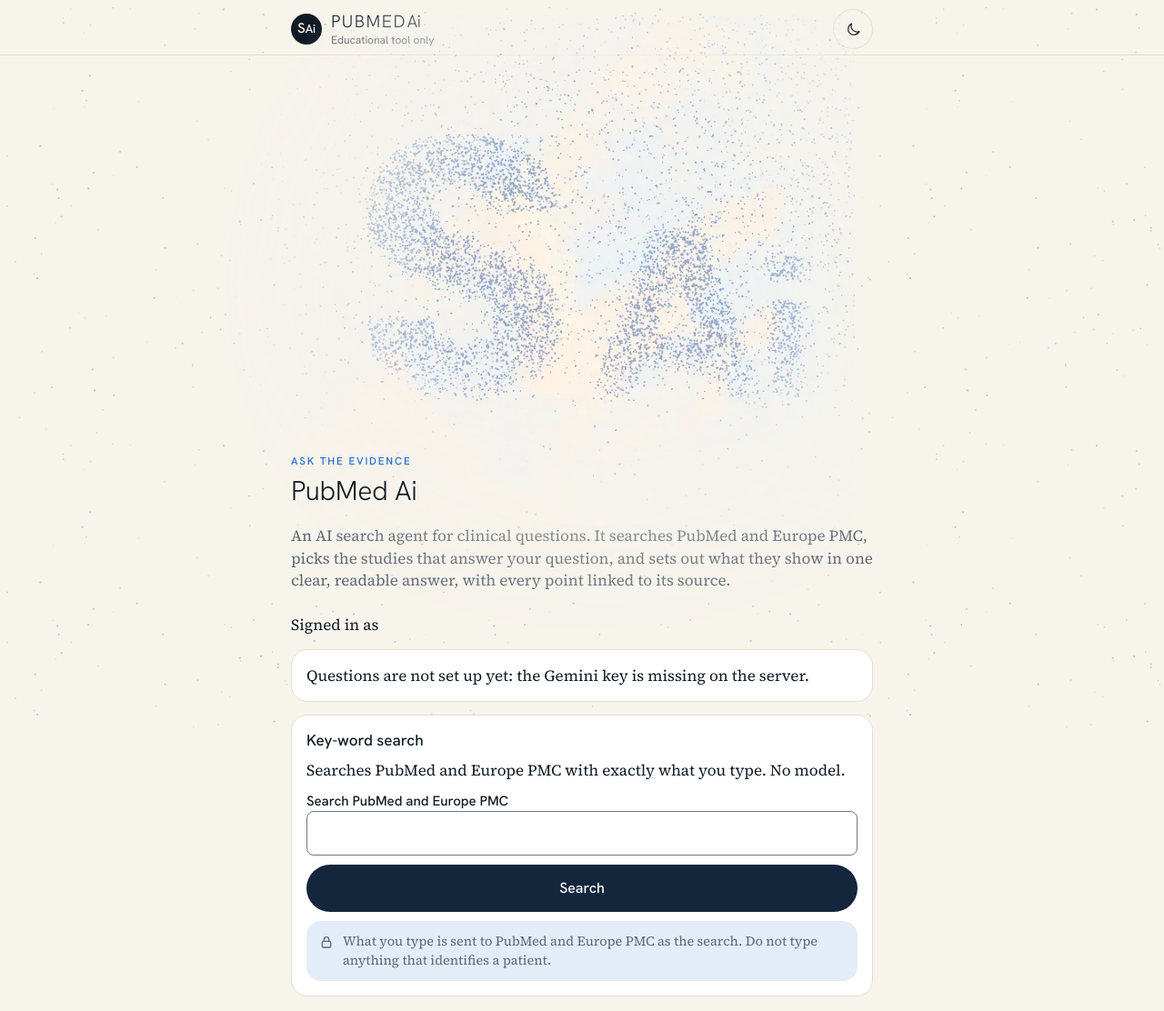
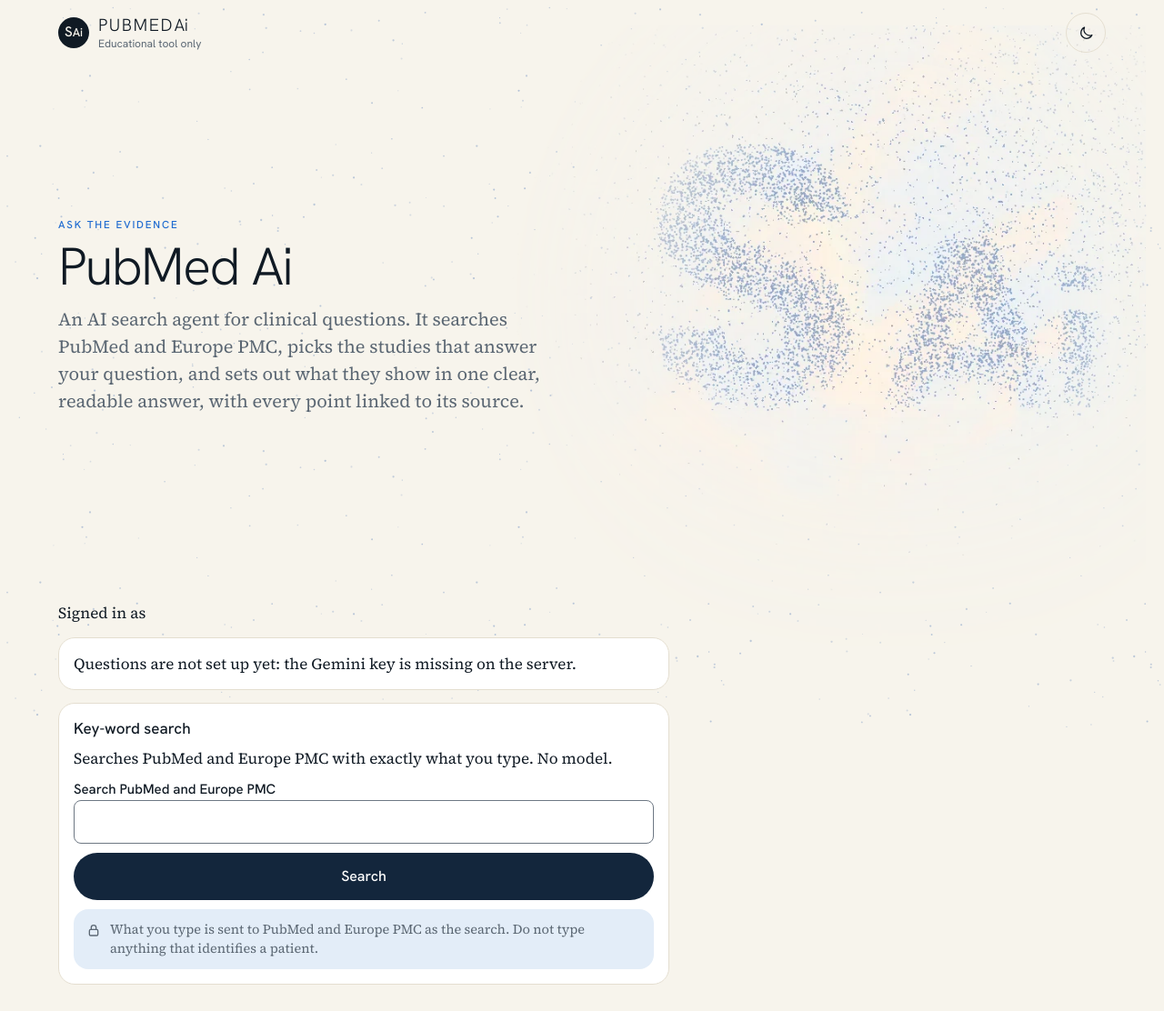
Before and after one commit to manjunathhari/pubmedgemini, a FastAPI app: template src/pubmedgemini/templates/home.html in a window 1280 px wide. Shown: the whole page at 91% size. After the commit the page ends 1083 px from the top, so only its background shows below. Run offline with FastAPI, Linux system fonts and the light colour scheme; the template is opened without the code that fills it, so the values that code supplies are empty; parts of the project's set-up code (start-up, migrations or seed data) failed here and were passed over; some libraries are stand-ins or nearby versions.

Commit message:
look: the landing page's layout on desktop (full-width header, the Ask page's title, label and description on the left beside the SAi artwork); the description inside the title block on phones too
Co-Authored-By: Claude Opus 5.5 <noreply@anthropic.com>
Claude-Session: https://claude.ai/code/session_013wyt4qPHx3696xzhEUqxCC

```diff
--- a/src/pubmedgemini/static/app.css
+++ b/src/pubmedgemini/static/app.css
@@ -82,7 +82,7 @@ b, strong { font-weight: 500; }
 p b, li b, p strong, li strong { font-family: "Hanken Grotesk", system-ui, sans-serif; }
 
 /* header: the round SAi badge, the wordmark, the day/night switch; the menu row beneath */
-.site-header { border-bottom: 1px solid var(--head-line); }
+.site-header { position: relative; z-index: 1; border-bottom: 1px solid var(--head-line); }
 .site-header-inner {
   max-width: 42rem;
   margin: 0 auto;
@@ -209,12 +209,15 @@ li + li { margin-top: 6px; }
 .sai-hero {
   position: relative;
   isolation: isolate;
-  min-height: 430px;
+  min-height: 640px;
   display: flex;
   flex-direction: column;
   justify-content: flex-end;
   gap: 8px;
+  padding-bottom: 10px;
 }
+main.home .sai-hero h1 { font-size: 35px; line-height: 1.07; letter-spacing: -0.025em; }
+main.home .sai-hero .lead { margin-top: 4px; }
 .sai-hero .sai-label + h1 { margin-top: 0; }
 .sai-hero-art {
   position: absolute;
@@ -231,9 +234,24 @@ li + li { margin-top: 6px; }
   mask-image: radial-gradient(ellipse 60% 55% at 60% 38%, var(--ink) 40%, transparent 100%), linear-gradient(to bottom, var(--ink) 50%, transparent 92%);
   mask-composite: intersect;
 }
+/* desktop: the landing page's layout. The header runs the width of the page (badge and wordmark on the left, the
+   menu and the switch on the right) and sits above the artwork; on the Ask page the artwork is 20px from the screen's
+   right edge and the label, title and description stand on the left, as the landing page's headline does. */
 @media (min-width: 900px) {
-  .sai-hero { min-height: 480px; }
-  .sai-hero-art { top: -60px; right: 20px; width: 700px; height: 790px; background-position: center; background-size: cover; }
+  .site-header { display: flex; align-items: center; gap: 24px; max-width: 1440px; margin: 0 auto; padding: 14px 64px; border-bottom: 0; }
+  .site-header-inner { display: contents; }
+  .site-header .sai-brand { margin-right: auto; }
+  .site-header nav { order: 2; max-width: none; margin: 0; padding: 0; gap: 24px; }
+  .site-header nav > a { flex: none; padding: 0 2px; }
+  .site-header .sai-daynight { order: 3; }
+  main.home { max-width: 1440px; padding-left: 64px; padding-right: 64px; }
+  .sai-hero { min-height: 560px; justify-content: center; padding-bottom: 40px; }
+  main.home > * { max-width: 42rem; }
+  main.home > .sai-hero { max-width: none; }
+  main.home .sai-hero > :not(.sai-hero-art) { max-width: 560px; }
+  main.home .sai-hero h1 { font-size: 58px; line-height: 1.04; letter-spacing: -0.03em; }
+  main.home .sai-hero .lead { font-size: 20px; }
+  .sai-hero-art { top: -60px; right: -44px; width: 700px; height: 790px; background-position: center; background-size: cover; }
 }
 html, body { overflow-x: clip; }
 
--- a/src/pubmedgemini/templates/home.html
+++ b/src/pubmedgemini/templates/home.html
@@ -1,11 +1,12 @@
 {% extends "base.html" %}
+{% block main_class %} class="home"{% endblock %}
 {% block content %}
 <div class="sai-hero">
 <div class="sai-hero-art" aria-hidden="true"></div>
 <p class="sai-label">Ask the evidence</p>
 <h1>PubMed Ai</h1>
+<p class="lead">An AI search agent for clinical questions. It searches PubMed and Europe PMC, picks the studies that answer your question, and sets out what they show in one clear, readable answer, with every point linked to its source.</p>
 </div>
-<p class="lead">An AI search agent for clinical questions. It searches PubMed and Europe PMC, picks the studies that answer your question, and sets out what they show in one clear, readable answer, with every point linked to its source.</p>
 <p>Signed in as {{ email }}</p>
 {% include "_ask_form.html" %}
 <section class="card">
```
Also changed, not shown: tests/test_look.py (+15 -3 lines), tests/test_run_answer_layout.py (+2 -1 lines).
